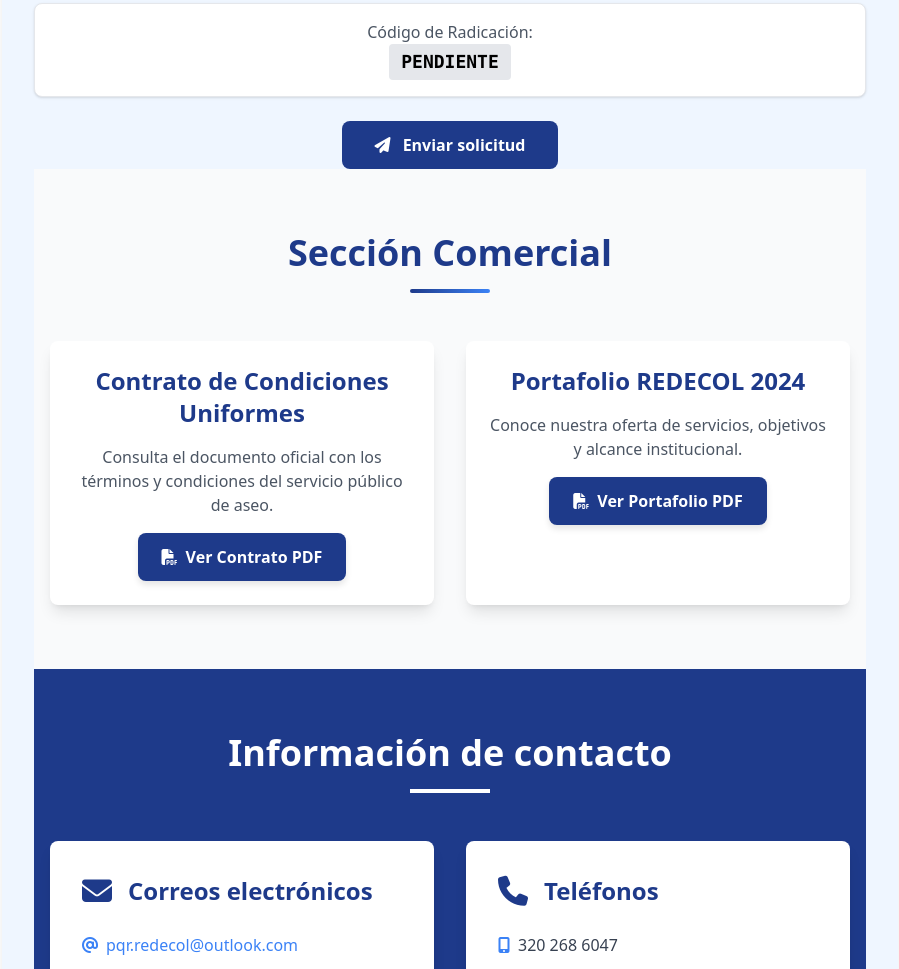
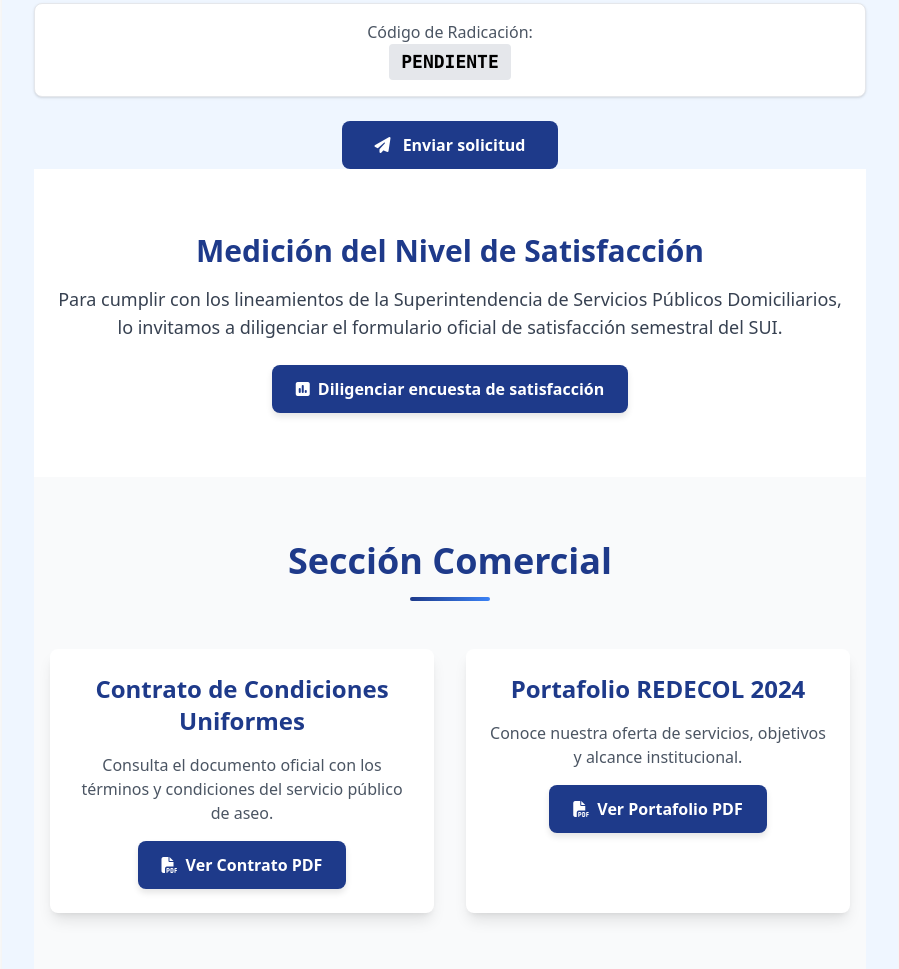
Before and after one commit to manolo1208/redecol-web, a plain HTML site: page index.html in a window 1280 px wide. Shown: the part 5888-6857 px from the top of the page, without its empty margins (190-1089 px from the left). Drawn offline with nearby package versions, Linux system fonts and the light colour scheme.

Commit message:
Update index.html

```diff
--- a/index.html
+++ b/index.html
@@ -463,7 +463,6 @@
 <!-- ========== Formulario de PQRS ========== -->
 
 
-
      <h3 class="text-2xl font-bold text-primary-blue mb-6">Formulario de PQRS</h3>
 
 <form id="pqrForm" method="POST" action="https://formsubmit.co/pqr.redecol@outlook.com" class="space-y-6">
@@ -550,6 +549,19 @@
   }
 </script>
 
+<!-- ENCUESTA DE SATISFACCIÓN -->
+<section id="satisfaccion" class="py-16 bg-white">
+  <div class="container mx-auto px-4 text-center">
+    <h2 class="text-3xl font-bold text-primary-blue mb-4">Medición del Nivel de Satisfacción</h2>
+    <p class="text-lg text-gray-700 mb-6">
+      Para cumplir con los lineamientos de la Superintendencia de Servicios Públicos Domiciliarios, lo invitamos a diligenciar el formulario oficial de satisfacción semestral del SUI.
+    </p>
+    <a href="https://sui.superservicios.gov.co/" target="_blank" class="pdf-download-btn">
+      <i class="fas fa-poll"></i> Diligenciar encuesta de satisfacción
+    </a>
+  </div>
+</section>
+
 
    <!-- ========== COMERCIAL ========== -->
 
```
